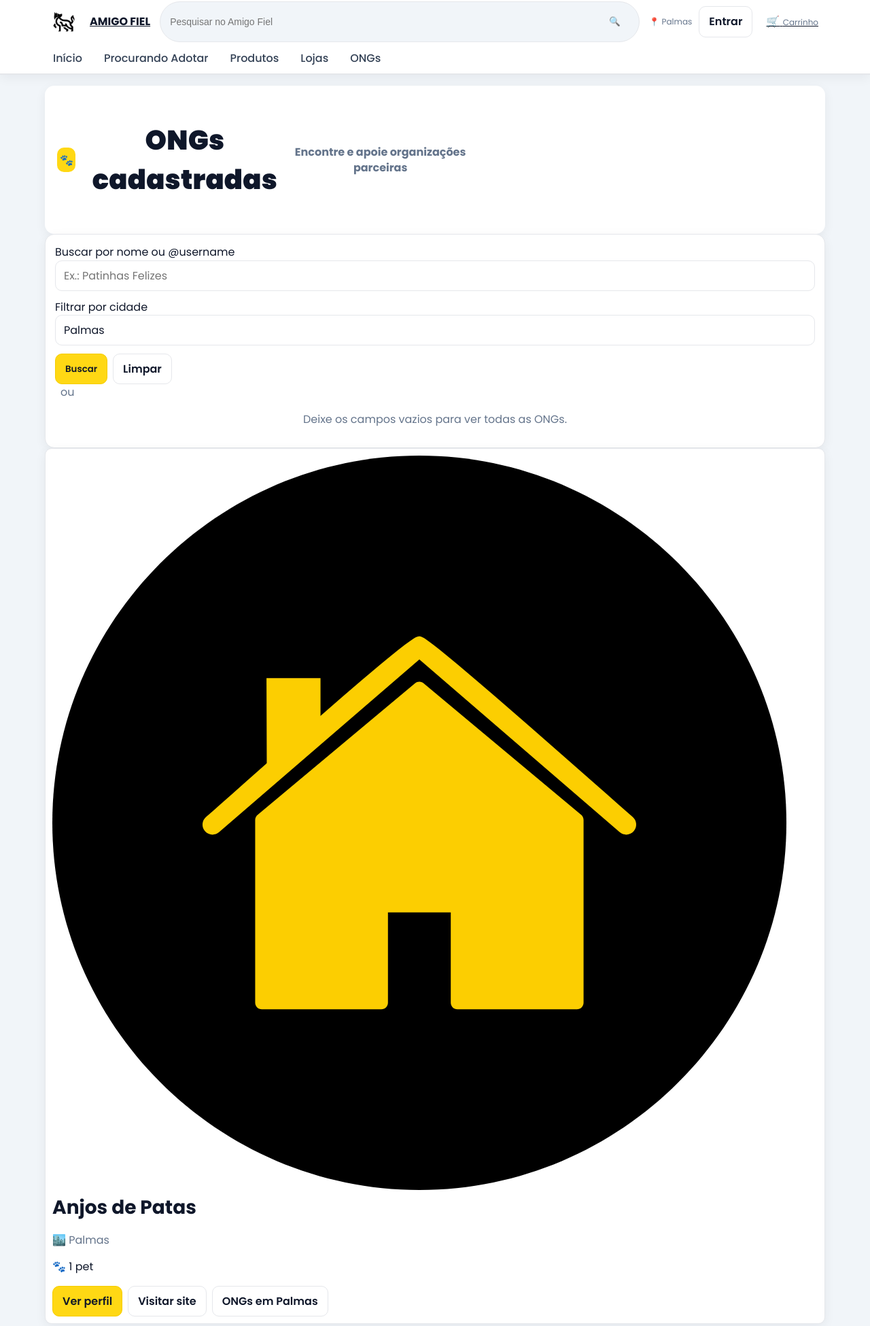
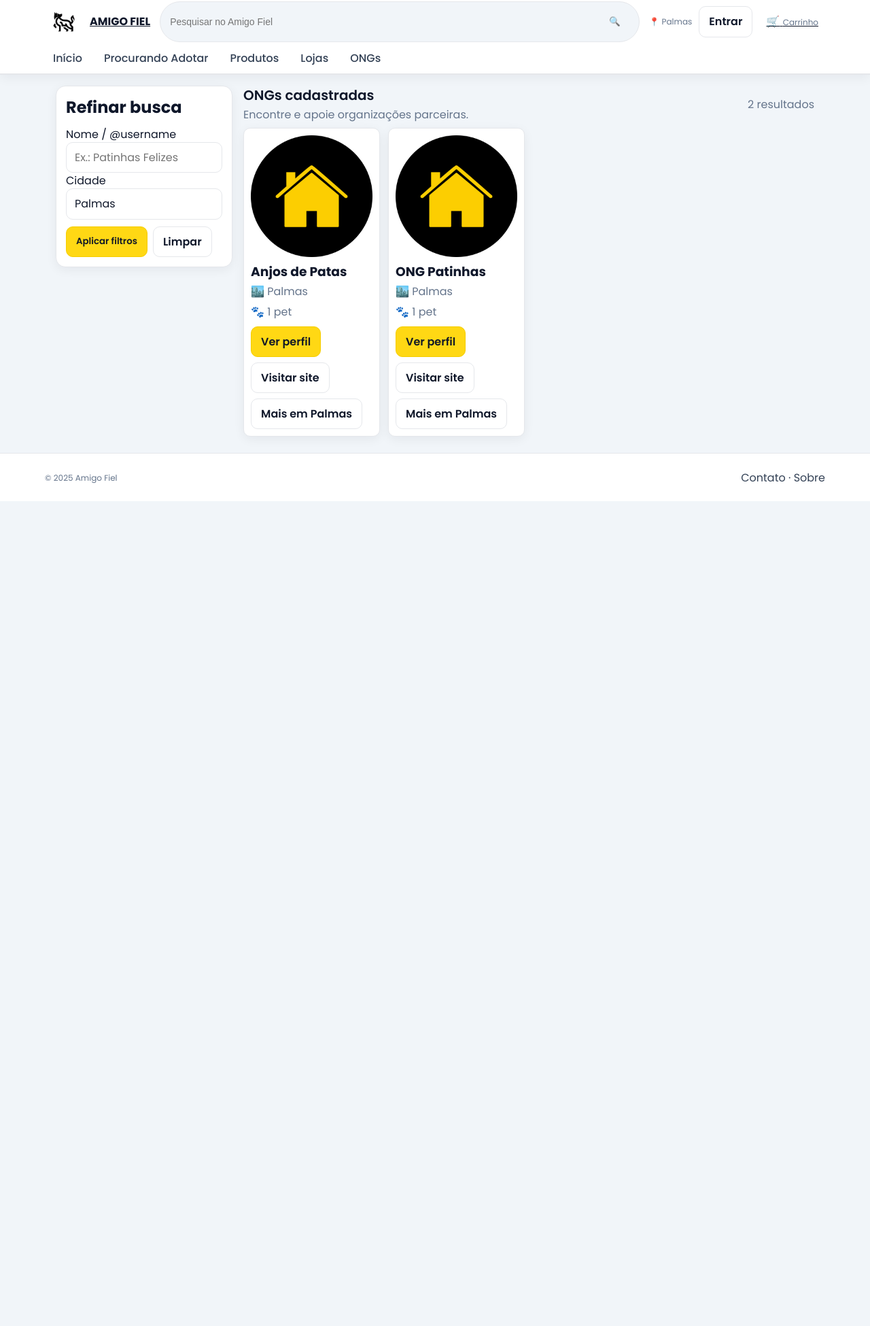
Before and after one commit to Projeto-de-Sistemas-2025-2/Amigo-Fiel, a Django app: page /amigofiel/ongs/?cidade=Palmas in a window 1280 px wide. Shown: the top 1950 px of the page at 68% size. After the commit the page ends 737 px from the top, so only its background shows below. Run offline with Django 5.2, Linux system fonts and the light colour scheme; data comes from the database, SQL or seed files in the repository.

Commit message:
Refactor ONGs page layout and improve filter functionality

```diff
--- a/sistema/templates/AmigoFiel/ongs.html
+++ b/sistema/templates/AmigoFiel/ongs.html
@@ -4,70 +4,74 @@
 {% block title %}ONGs — Amigo Fiel{% endblock %}
 
 {% block body %}
-  <!-- Hero -->
-  <section class="hero center">
-    <div class="brand">
-      <div class="logo">🐾</div>
-      <h1 class="h1">ONGs cadastradas</h1>
-      <p class="muted">Encontre e apoie organizações parceiras</p>
-    </div>
-  </section>
+<div class="container" style="display:grid;grid-template-columns:260px 1fr;gap:16px;">
 
-  <!-- Filtros -->
-  <section class="card">
-    <form method="get" class="grid grid-1 grid-md-2">
+  <!-- SIDEBAR / FILTROS -->
+  <aside class="card" aria-label="Filtros de ONGs" style="position:sticky;top:16px;height:fit-content;">
+    <form method="get">
+      <h2 class="h4" style="margin:0 0 10px;">Refinar busca</h2>
+
       <div class="input-wrap">
-        <label for="q">Buscar por nome ou @username</label>
+        <label for="q">Nome / @username</label>
         <input id="q" name="q" type="text" class="input" value="{{ q }}" placeholder="Ex.: Patinhas Felizes">
       </div>
 
       <div class="input-wrap">
-        <label for="cidade">Filtrar por cidade</label>
+        <label for="cidade">Cidade</label>
         <input id="cidade" name="cidade" type="text" class="input" value="{{ cidade }}" placeholder="Ex.: Palmas">
       </div>
 
-      <div class="actions" style="grid-column:1/-1;">
-        <button class="btn btn-primary" type="submit">Buscar</button>
+      <div class="actions" style="margin-top:10px;display:flex;gap:8px;">
+        <button class="btn btn-primary" type="submit">Aplicar filtros</button>
         <a href="{% url 'amigofiel:listar-ongs' %}" class="btn btn-secondary">Limpar</a>
       </div>
     </form>
+  </aside>
 
-    <div class="actions">
-      <div class="line"></div>
-      <span class="muted">ou</span>
-      <div class="line"></div>
+  <!-- MAIN / RESULTADOS -->
+  <main>
+    <!-- HERO compacto -->
+    <header style="display:flex;align-items:center;justify-content:space-between;gap:10px;margin-bottom:8px;">
+      <div>
+        <h1 class="h3" style="margin:0;">ONGs cadastradas</h1>
+        <p class="muted" style="margin:2px 0 0;">Encontre e apoie organizações parceiras.</p>
       </div>
-    <p class="center muted">Deixe os campos vazios para ver todas as ONGs.</p>
-  </section>
+      <span class="muted">
+        {% if page_obj %}{{ page_obj.paginator.count }}{% else %}{{ ongs|length }}{% endif %}
+        resultado{% if page_obj %}{% if page_obj.paginator.count != 1 %}s{% endif %}{% else %}{% if ongs|length != 1 %}s{% endif %}{% endif %}
+      </span>
+    </header>
 
-  <!-- Lista -->
     {% if ongs %}
-    <section class="grid grid-1 grid-md-2 grid-lg-4">
+      <section class="grid-4" aria-label="Resultados" style="align-items:stretch;">
         {% for ong in ongs %}
           {% url 'amigofiel:perfil-ong' handle=ong.user.username as perfil_url %}
-        <article class="mini-card">
+          <article class="mini-card" style="display:flex;flex-direction:column;">
+            <a href="{{ perfil_url }}" aria-label="Perfil da ONG {{ ong.nome_fantasia }}" style="display:block;text-decoration:none;color:inherit;">
               {% if ong.foto %}
-            <a href="{{ perfil_url }}" aria-label="Perfil da ONG {{ ong.nome_fantasia }}">
-              <img class="fluid-img" src="{{ ong.foto.url }}" alt="Logo da ONG {{ ong.nome_fantasia }}" loading="lazy" decoding="async">
-            </a>
+                <img class="thumb" src="{{ ong.foto.url }}" alt="Logo da ONG {{ ong.nome_fantasia }}" loading="lazy" decoding="async">
+              {% else %}
+                <img class="thumb" src="{% static 'img/defaults/avatar_ong.png' %}" alt="Logo da ONG {{ ong.nome_fantasia }}" loading="lazy" decoding="async">
               {% endif %}
 
-          <h3 class="h2" style="margin:6px 0;">
-            <a href="{{ perfil_url }}" style="text-decoration:none; color:inherit;">
-              {{ ong.nome_fantasia }}
+              <h3 style="margin:8px 0 4px">{{ ong.nome_fantasia }}</h3>
+
+              <p class="muted" style="margin:0 0 6px">
+                {% if ong.cidade %}🏙️ {{ ong.cidade }}{% else %}—{% endif %}
+              </p>
+
+              <p class="muted" style="margin:0 0 10px">
+                🐾 {{ ong.qtd_pets }} pet{{ ong.qtd_pets|pluralize }}
+              </p>
             </a>
-          </h3>
 
-          <p class="muted">{% if ong.cidade %}🏙️ {{ ong.cidade }}{% else %}—{% endif %}</p>
-          <p>🐾 {{ ong.qtd_pets }} pet{{ ong.qtd_pets|pluralize }}</p>
-
-          <div class="actions">
+            <div class="actions" style="margin-top:auto;">
               <a href="{{ perfil_url }}" class="btn btn-primary">Ver perfil</a>
               {% if ong.site %}
                 <a href="{{ ong.site }}" target="_blank" rel="noopener" class="btn btn-secondary">Visitar site</a>
               {% endif %}
               {% if ong.cidade %}
-              <a href="?cidade={{ ong.cidade|urlencode }}" class="btn btn-secondary">ONGs em {{ ong.cidade }}</a>
+                <a href="?cidade={{ ong.cidade|urlencode }}" class="btn btn-secondary">Mais em {{ ong.cidade }}</a>
               {% endif %}
             </div>
           </article>
@@ -75,7 +79,7 @@
       </section>
 
       {% if is_paginated %}
-      <nav class="actions" aria-label="Paginação">
+        <nav class="actions" aria-label="Paginação" style="margin-top:16px">
           {% if page_obj.has_previous %}
             <a class="btn btn-secondary"
                href="?page={{ page_obj.previous_page_number }}{% if q %}&q={{ q|urlencode }}{% endif %}{% if cidade %}&cidade={{ cidade|urlencode }}{% endif %}">Anterior</a>
@@ -92,4 +96,6 @@
         <p class="muted">Nenhuma ONG encontrada para os filtros informados.</p>
       </section>
     {% endif %}
+  </main>
+</div>
 {% endblock %}
```
Lines whose indentation alone changed are shown as unchanged.
